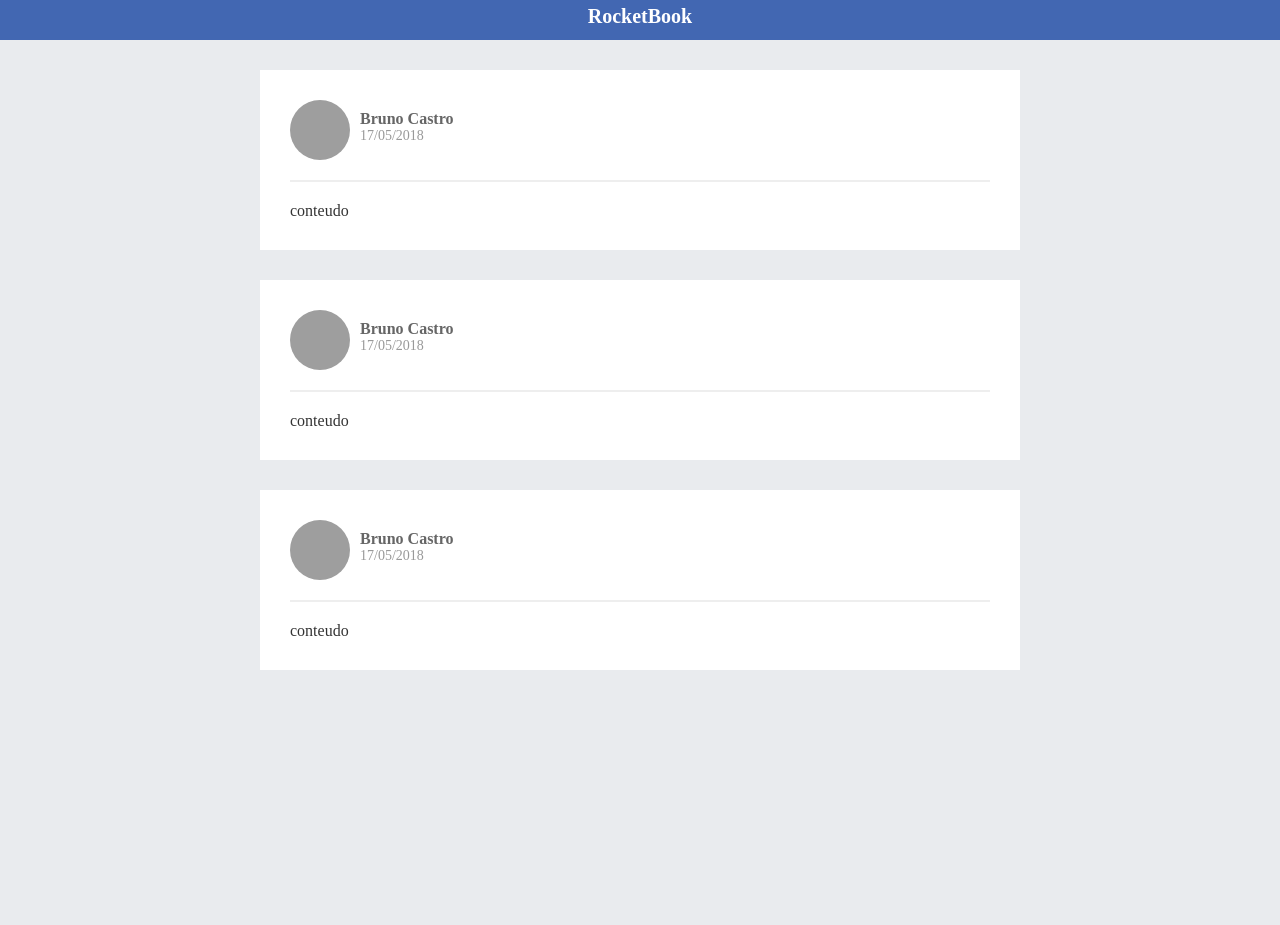
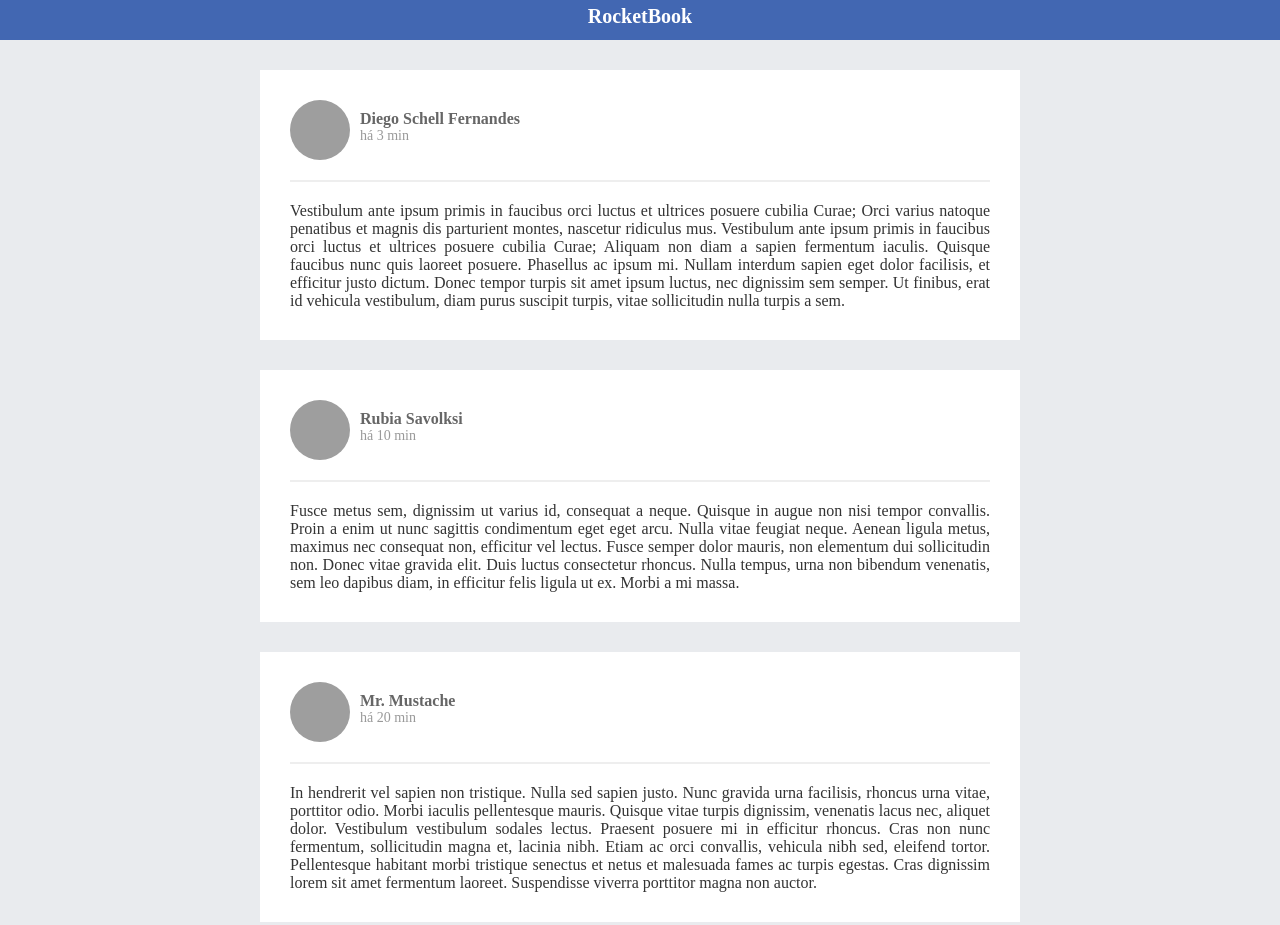
Before and after one commit to BrunoLagoa/feed-post-reactjs, a React app: page / in a window 1280 px wide. Before the commit the page ends 800 px from the top, so only its background shows below. Built offline with nearby package versions, Linux system fonts and the light colour scheme; grey boxes are pictures that could not be loaded.

Commit message:
- Finalizando as implementacoes de state e props Changes to be committed: 	modified:   package.json 	modified:   readme.md 	modified:   src/Header.js 	modified:   src/Post.js 	modified:   src/PostHeader.js 	modified:   src/index.js 	modified:   src/style.scss

```diff
--- a/package.json
+++ b/package.json
@@ -12,6 +12,7 @@
   "author": "",
   "license": "ISC",
   "dependencies": {
+    "prop-types": "^15.6.1",
     "react": "^16.3.2",
     "react-dom": "^16.3.2"
   },
--- a/src/Header.js
+++ b/src/Header.js
@@ -1,4 +1,4 @@
-import React from "react";
+import React from 'react';
 
 const Header = () => (
   <div className="header">
--- a/src/Post.js
+++ b/src/Post.js
@@ -1,20 +1,16 @@
-import React, { Component } from 'react';
+import React from 'react';
 import PostHeader from './PostHeader';
 
-class Post extends Component {
-  render() {
-    return (
+const Post = props => (
   <div>
     <div className="post">
-          <PostHeader />
+      <PostHeader autor={props.data.autor} data={props.data.data} avatar={props.data.avatar} />
       <div className="post-conteudo">
         <hr />
-            conteudo
+        {props.data.descricao}
       </div>
     </div>
   </div>
 );
-  }
-}
 
 export default Post;
--- a/src/PostHeader.js
+++ b/src/PostHeader.js
@@ -1,24 +1,16 @@
-import React, { Component } from 'react';
+import React from 'react';
 
-class PostHeader extends Component {
-  render() {
-    return (
+const PostHeader = props => (
   <div className="post-header">
     <div className="post-avatar">
-          <img
-            title="avatar"
-            src="https://raw.githubusercontent.com/Ashwinvalento/cartoon-avatar/master/lib/images/male/45.png"
-          />
+      <img alt={props.autor} src={props.avatar} />
     </div>
     <div className="post-autor">
       <span>
-            <h2>Bruno Castro</h2>
-            <p>17/05/2018</p>
+        <h2>{props.autor}</h2>
+        <p>{props.data}</p>
       </span>
     </div>
   </div>
 );
-  }
-}
-
 export default PostHeader;
--- a/src/index.js
+++ b/src/index.js
@@ -12,25 +12,28 @@ class App extends Component {
         id: 0,
         autor: 'Diego Schell Fernandes',
         avatar:
-          'https://raw.githubusercontent.com/Ashwinvalento/cartoon-avatar/master/lib/images/male/44.png',
-        data: '',
-        descricao: '...',
+          'https://raw.githubusercontent.com/Ashwinvalento/cartoon-avatar/master/lib/images/male/46.png',
+        data: 'há 3 min',
+        descricao:
+          'Vestibulum ante ipsum primis in faucibus orci luctus et ultrices posuere cubilia Curae; Orci varius natoque penatibus et magnis dis parturient montes, nascetur ridiculus mus. Vestibulum ante ipsum primis in faucibus orci luctus et ultrices posuere cubilia Curae; Aliquam non diam a sapien fermentum iaculis. Quisque faucibus nunc quis laoreet posuere. Phasellus ac ipsum mi. Nullam interdum sapien eget dolor facilisis, et efficitur justo dictum. Donec tempor turpis sit amet ipsum luctus, nec dignissim sem semper. Ut finibus, erat id vehicula vestibulum, diam purus suscipit turpis, vitae sollicitudin nulla turpis a sem.',
       },
       {
         id: 1,
         autor: 'Rubia Savolksi',
         avatar:
           'https://raw.githubusercontent.com/Ashwinvalento/cartoon-avatar/master/lib/images/female/45.png',
-        data: '',
-        descricao: '...',
+        data: 'há 10 min',
+        descricao:
+          'Fusce metus sem, dignissim ut varius id, consequat a neque. Quisque in augue non nisi tempor convallis. Proin a enim ut nunc sagittis condimentum eget eget arcu. Nulla vitae feugiat neque. Aenean ligula metus, maximus nec consequat non, efficitur vel lectus. Fusce semper dolor mauris, non elementum dui sollicitudin non. Donec vitae gravida elit. Duis luctus consectetur rhoncus. Nulla tempus, urna non bibendum venenatis, sem leo dapibus diam, in efficitur felis ligula ut ex. Morbi a mi massa.',
       },
       {
         id: 2,
         autor: 'Mr. Mustache',
         avatar:
-          'https://raw.githubusercontent.com/Ashwinvalento/cartoon-avatar/master/lib/images/male/46.png',
-        data: '',
-        descricao: '...',
+          'https://raw.githubusercontent.com/Ashwinvalento/cartoon-avatar/master/lib/images/male/44.png',
+        data: 'há 20 min',
+        descricao:
+          'In hendrerit vel sapien non tristique. Nulla sed sapien justo. Nunc gravida urna facilisis, rhoncus urna vitae, porttitor odio. Morbi iaculis pellentesque mauris. Quisque vitae turpis dignissim, venenatis lacus nec, aliquet dolor. Vestibulum vestibulum sodales lectus. Praesent posuere mi in efficitur rhoncus. Cras non nunc fermentum, sollicitudin magna et, lacinia nibh. Etiam ac orci convallis, vehicula nibh sed, eleifend tortor. Pellentesque habitant morbi tristique senectus et netus et malesuada fames ac turpis egestas. Cras dignissim lorem sit amet fermentum laoreet. Suspendisse viverra porttitor magna non auctor.',
       },
     ],
   };
@@ -46,6 +49,4 @@ class App extends Component {
   }
 }
 
-// github.com/degaus/Desafio-01-Rocketseat/blob/master/src/
-
 render(<App />, document.getElementById('app'));
--- a/src/style.scss
+++ b/src/style.scss
@@ -62,6 +62,7 @@ body {
   display: inline-block;
   width: 100%;
   font-size: 16px;
+  text-align: justify;
   color: #333;
 
   hr {
```
Also changed, not shown: readme.md. Lines whose indentation alone changed are shown as unchanged.
